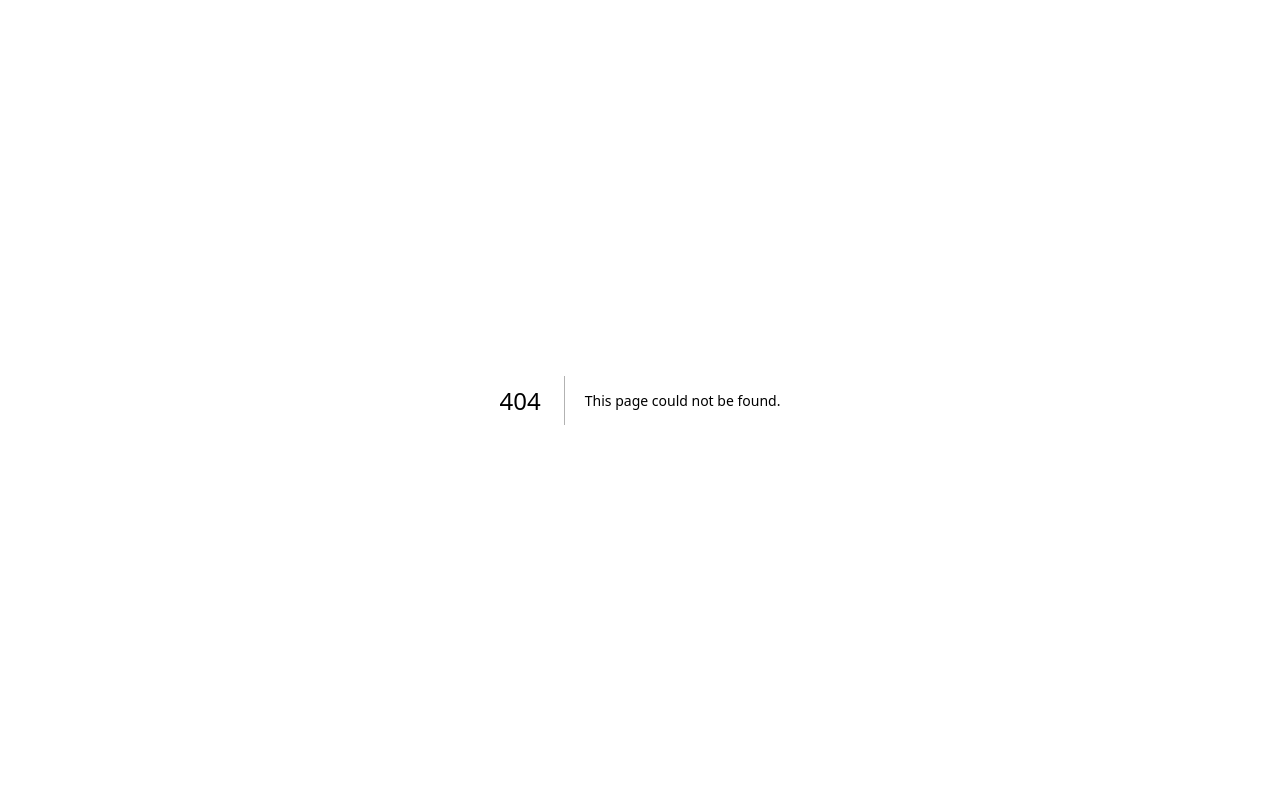
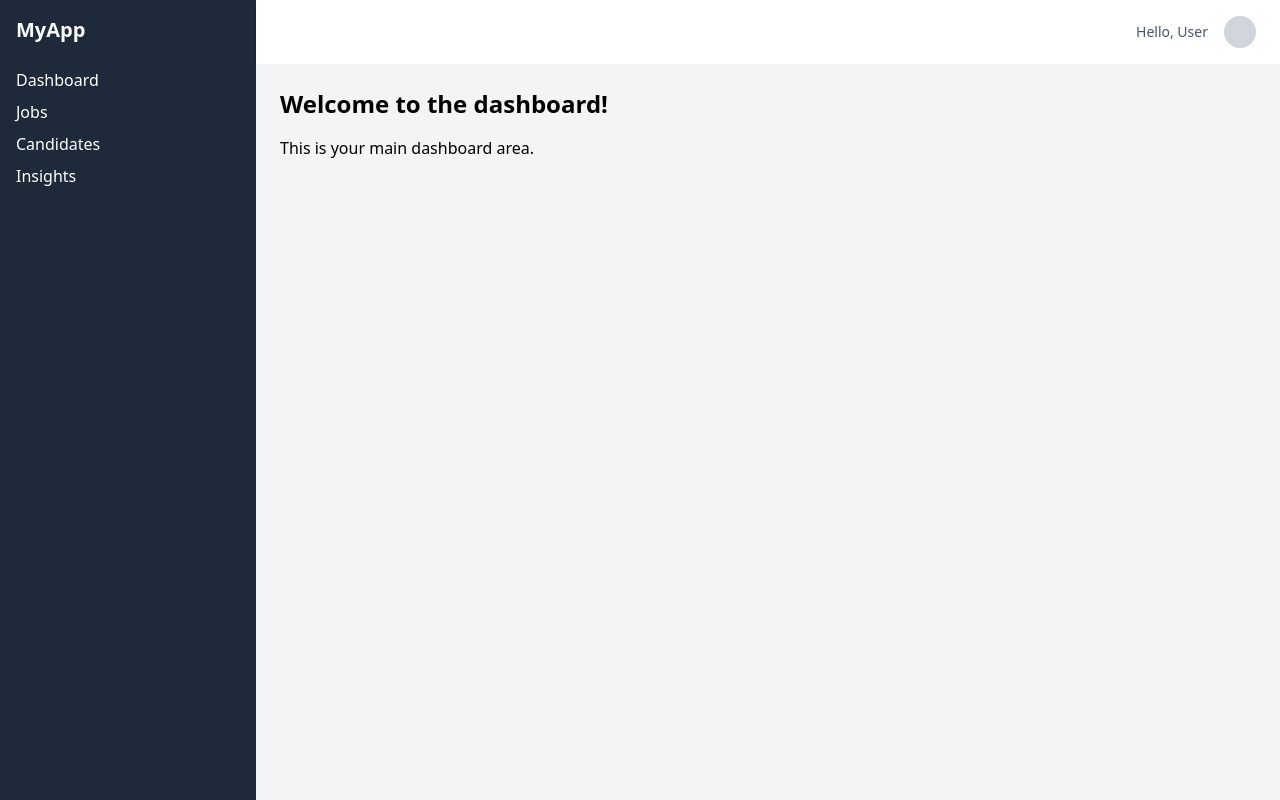
Before and after one commit to lost-rider/AI_recruiter, a Next.js app: page /dashboard in a window 1280 px wide. Before the commit this address had no page. Built offline with nearby package versions, Linux system fonts and the light colour scheme.

Commit message:
adding dashboard page

```diff
--- /dev/null
+++ b/src/app/dashboard/layout.tsx
@@ -0,0 +1,72 @@
+// app/dashboard/layout.tsx
+"use client";
+import { redirect } from "next/navigation";
+import React, { useState } from "react";
+
+export default function DashboardLayout(
+
+
+    {
+    children,
+}: Readonly<{
+  children: React.ReactNode;
+}>) {
+    const [sidemodal, showsidemodal]=useState(false);
+    function profileModal(){
+       showsidemodal(prev=>!prev);
+    }
+    function logout(){
+        redirect('/login');
+    }
+
+  return (
+    <div className="flex h-screen">
+      {/* Sidebar */}
+      <aside className="w-64 bg-gray-800 text-white p-4 space-y-4">
+        <div className="text-xl font-bold mb-6">MyApp</div>
+        <nav className="space-y-2">
+          <a href="/dashboard" className="block hover:text-gray-300">
+            Dashboard
+          </a>
+          <a href="/dashboard/settings" className="block hover:text-gray-300">
+            Jobs
+          </a>
+          <a href="/dashboard/profile" className="block hover:text-gray-300">
+            Candidates
+          </a>
+          <a href="/dashboard/profile" className="block hover:text-gray-300">
+            Insights
+          </a>
+        </nav>
+      </aside>
+
+      {/* Main content */}
+      <div className="flex-1 flex flex-col">
+        {/* Top Navbar */}
+        <header className="h-16 bg-white shadow flex items-center justify-end px-6">
+          <div className="flex items-center space-x-4">
+            <span className="text-sm text-gray-600">Hello, User</span>
+            <div className="w-8 h-8 rounded-full bg-gray-300"  onClick={profileModal}/>
+          </div>
+        </header>
+
+        {sidemodal && (
+        <div className="absolute right-0 mt-12 w-40 bg-white border border-gray-200 rounded-lg shadow-lg z-50">
+          <ul className="flex flex-col">
+            <li className="px-4 py-2 hover:bg-gray-100 cursor-pointer">Settings</li>
+            <li className="px-4 py-2 hover:bg-gray-100 cursor-pointer" onClick={logout}>Logout</li>
+            <li
+              className="px-4 py-2 text-red-500 hover:bg-gray-100 cursor-pointer"
+              onClick={() => showsidemodal(false)}
+            >
+              Close
+            </li>
+          </ul>
+        </div>
+      )}
+        {/* Page Content */}
+        <main className="p-6 bg-gray-100 flex-1 overflow-y-auto">{children}</main>
+      </div>
+    </div>
+  );
+}
--- /dev/null
+++ b/src/app/dashboard/page.tsx
@@ -0,0 +1,9 @@
+// app/dashboard/page.tsx
+export default function Dashboard() {
+    return (
+      <div>
+        <h1 className="text-2xl font-bold mb-4">Welcome to the dashboard!</h1>
+        <p>This is your main dashboard area.</p>
+      </div>
+    );
+  }
--- /dev/null
+++ b/src/app/login/page.tsx
@@ -0,0 +1,84 @@
+'use client';
+
+import { motion } from 'framer-motion';
+import { redirect } from 'next/navigation';
+import React, { useState } from 'react';
+import Dashboard from '../dashboard/page';
+
+export default function Login() {
+  const [email, setEmail] = useState('');
+  const [password, setPassword] = useState('');
+
+  const handleLogin = (e: React.FormEvent) => {
+    e.preventDefault();
+    console.log('Email:', email);
+    console.log('Password:', password);
+    redirect('/dashboard');
+  };
+
+  return (
+    <div className="flex h-screen">
+      {/* Left half - Animated Image */}
+      <motion.div
+        initial={{ x: '-100%', opacity: 0 }}
+        animate={{ x: 0, opacity: 1 }}
+        transition={{ duration: 1 }}
+        className="w-1/2 bg-cover bg-center"
+        style={{
+          backgroundImage:
+            "url('https://images.unsplash.com/photo-1733507267128-e65b38dad170?q=80&w=2070&auto=format&fit=crop&ixlib=rb-4.1.0&ixid=M3wxMjA3fDF8MHxwaG90by1wYWdlfHx8fGVufDB8fHx8fA%3D%3D')",
+        }}
+      />
+
+      {/* Right half - Animated Form */}
+      <motion.div
+        initial={{ x: '100%', opacity: 0 }}
+        animate={{ x: 0, opacity: 1 }}
+        transition={{ duration: 1 }}
+        className="w-1/2 flex items-center justify-center bg-gray-100"
+      >
+        <form
+          onSubmit={handleLogin}
+          className="bg-white p-12 rounded-2xl shadow-md w-full max-w-xl h-[500px]"
+        >
+          <h2 className="text-2xl font-bold mb-6 text-center">Login</h2>
+
+          <div className="mb-4">
+            <label className="block text-gray-700 text-sm font-medium mb-2">
+              Email
+            </label>
+            <input
+              type="email"
+              className="w-full p-3 border rounded-lg focus:outline-none focus:ring-2 focus:ring-blue-500"
+              value={email}
+              onChange={(e) => setEmail(e.target.value)}
+              placeholder="you@example.com"
+              required
+            />
+          </div>
+
+          <div className="mb-6">
+            <label className="block text-gray-700 text-sm font-medium mb-2">
+              Password
+            </label>
+            <input
+              type="password"
+              className="w-full p-3 border rounded-lg focus:outline-none focus:ring-2 focus:ring-blue-500"
+              value={password}
+              onChange={(e) => setPassword(e.target.value)}
+              placeholder="********"
+              required
+            />
+          </div>
+
+          <button
+            type="submit"
+            className="w-full bg-blue-600 hover:bg-blue-700 text-white font-semibold py-3 px-4 rounded-lg transition duration-300"
+          >
+            Sign In
+          </button>
+        </form>
+      </motion.div>
+    </div>
+  );
+}
--- a/src/app/page.tsx
+++ b/src/app/page.tsx
@@ -1,82 +1,9 @@
-
+// app/page.tsx
 
 'use client';
 
-import { motion } from 'framer-motion';
-import React, { useState } from 'react';
+import Login from './login/page'; // or copy login component code directly here
 
-const Login: React.FC = () => {
-  const [email, setEmail] = useState('');
-  const [password, setPassword] = useState('');
-
-  const handleLogin = (e: React.FormEvent) => {
-    e.preventDefault();
-    console.log('Email:', email);
-    console.log('Password:', password);
-  };
-
-  return (
-    <div className="flex h-screen">
-      {/* Left half - Animated Image */}
-      <motion.div
-        initial={{ x: '-100%', opacity: 0 }}
-        animate={{ x: 0, opacity: 1 }}
-        transition={{ duration: 1 }}
-        className="w-1/2 bg-cover bg-center"
-        style={{ backgroundImage: "url('https://images.unsplash.com/photo-1733507267128-e65b38dad170?q=80&w=2070&auto=format&fit=crop&ixlib=rb-4.1.0&ixid=M3wxMjA3fDF8MHxwaG90by1wYWdlfHx8fGVufDB8fHx8fA%3D%3D)" }}
-      />
-
-      {/* Right half - Animated Form */}
-      <motion.div
-        initial={{ x: '100%', opacity: 0 }}
-        animate={{ x: 0, opacity: 1 }}
-        transition={{ duration: 1 }}
-        className="w-1/2 flex items-center justify-center bg-gray-100"
-      >
-        <form
-          onSubmit={handleLogin}
-          className="bg-white p-12 rounded-2xl shadow-md w-full max-w-xl h-[500px]"
-        >
-          <h2 className="text-2xl font-bold mb-6 text-center">Login</h2>
-
-          <div className="mb-4">
-            <label className="block text-gray-700 text-sm font-medium mb-2">
-              Email
-            </label>
-            <input
-              type="email"
-              className="w-full p-3 border rounded-lg focus:outline-none focus:ring-2 focus:ring-blue-500"
-              value={email}
-              onChange={(e) => setEmail(e.target.value)}
-              placeholder="you@example.com"
-              required
-            />
-          </div>
-
-          <div className="mb-6">
-            <label className="block text-gray-700 text-sm font-medium mb-2">
-              Password
-            </label>
-            <input
-              type="password"
-              className="w-full p-3 border rounded-lg focus:outline-none focus:ring-2 focus:ring-blue-500"
-              value={password}
-              onChange={(e) => setPassword(e.target.value)}
-              placeholder="********"
-              required
-            />
-          </div>
-
-          <button
-            type="submit"
-            className="w-full bg-blue-600 hover:bg-blue-700 text-white font-semibold py-3 px-4 rounded-lg transition duration-300"
-          >
-            Sign In
-          </button>
-        </form>
-      </motion.div>
-    </div>
-  );
-};
-
-export default Login;
+export default function Home() {
+  return <Login />;
+}
```
